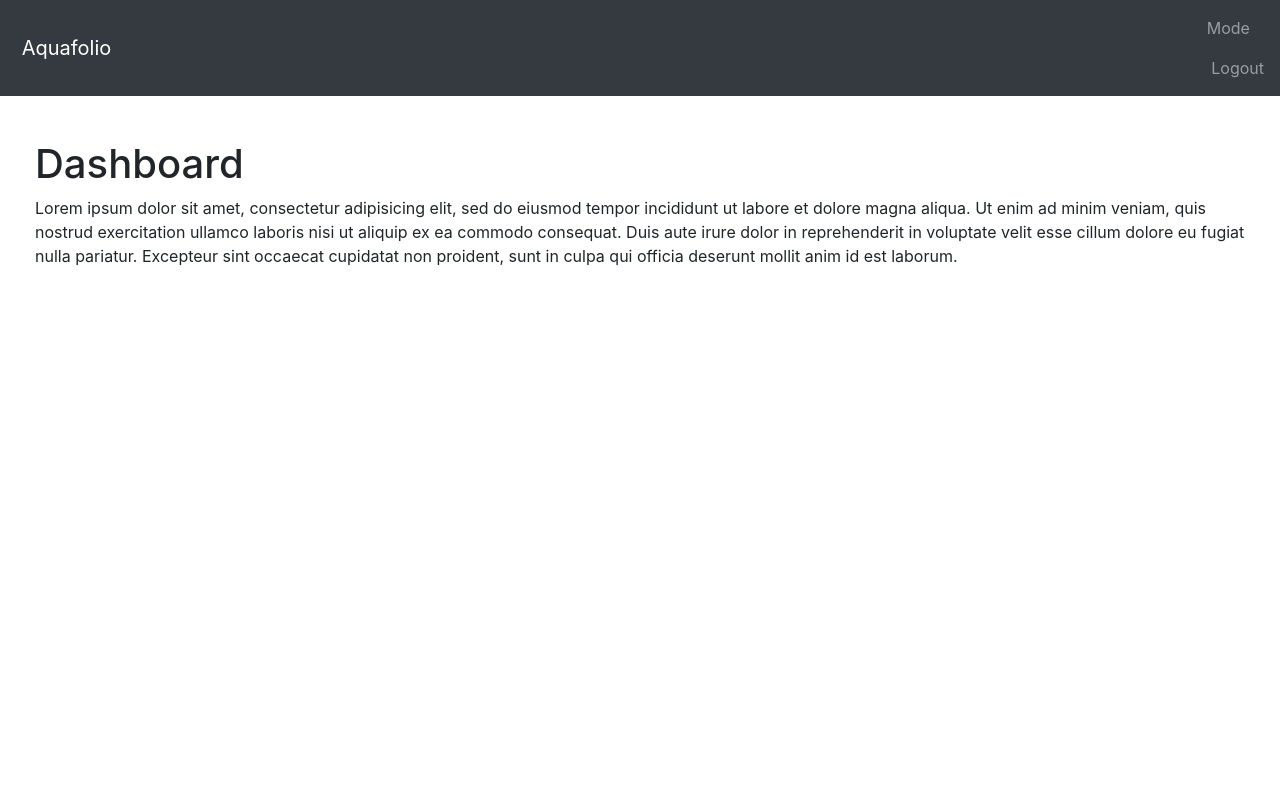
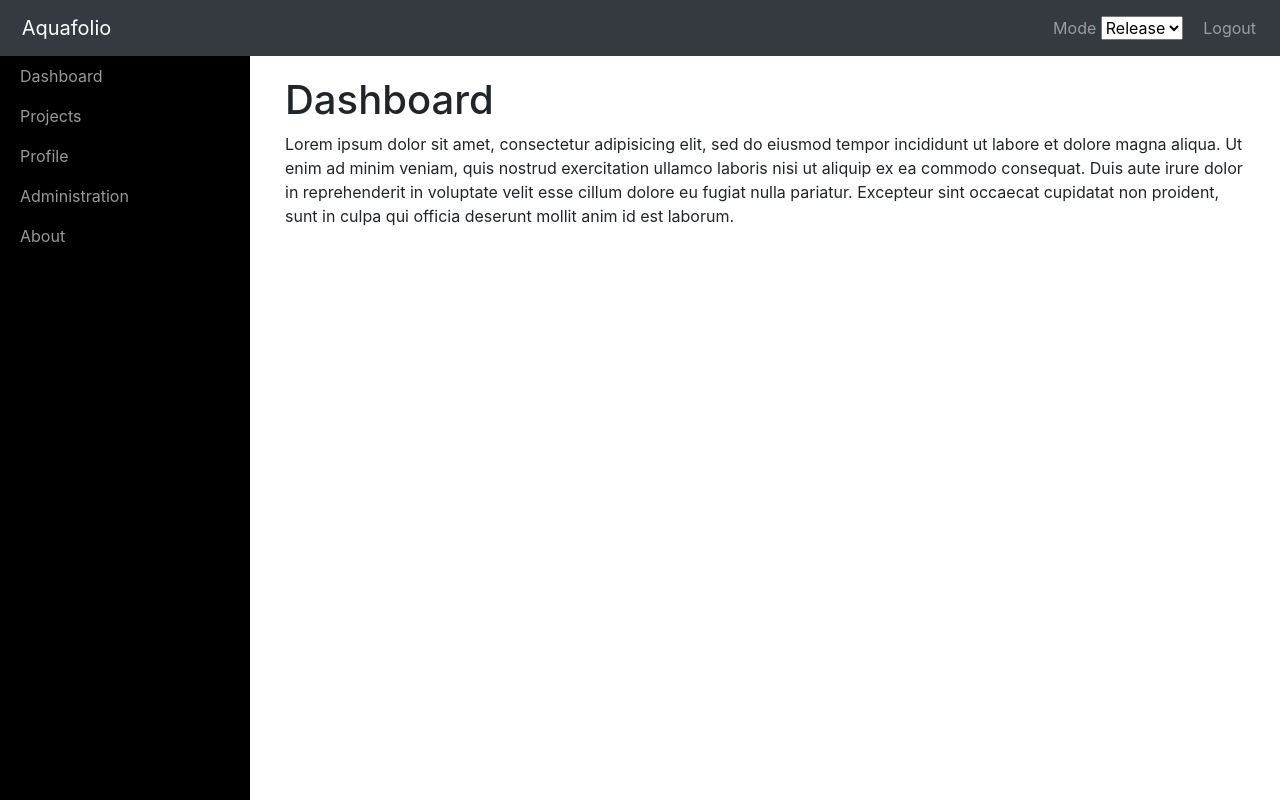
Before and after one commit to ItsSeaJay/blue-carbon, a PHP site: page /backend/dashboard.php in a window 1280 px wide. Run offline with PHP 8.4, Linux system fonts and the light colour scheme; the visitor is signed in with stand-in values (Sample User, id 1); some libraries are stand-ins or nearby versions.

Commit message:
Fixed dashboard navbar styles

```diff
--- a/source/backend/dashboard.php
+++ b/source/backend/dashboard.php
@@ -1,4 +1,4 @@
 <?php
   require_once 'templates/dashboard.php';
-  require_once 'session.php';
+  // require_once 'session.php';
 ?>
--- a/source/backend/templates/dashboard.php
+++ b/source/backend/templates/dashboard.php
@@ -15,37 +15,53 @@
     <script  src="http://code.jquery.com/jquery-3.2.1.min.js" integrity="sha256-hwg4gsxgFZhOsEEamdOYGBf13FyQuiTwlAQgxVSNgt4=" crossorigin="anonymous"></script>
     <!-- JQuery UI -->
     <script src="http://code.jquery.com/ui/1.12.1/jquery-ui.min.js" integrity="sha256-VazP97ZCwtekAsvgPBSUwPFKdrwD3unUfSGVYrahUqU=" crossorigin="anonymous"></script>
+    <!-- Popper JS -->
+    <script src="https://cdnjs.cloudflare.com/ajax/libs/popper.js/1.12.3/umd/popper.min.js" integrity="sha384-vFJXuSJphROIrBnz7yo7oB41mKfc8JzQZiCq4NCceLEaO4IHwicKwpJf9c9IpFgh" crossorigin="anonymous"></script>
+    <!-- Bootstrap JS -->
+    <script src="https://maxcdn.bootstrapcdn.com/bootstrap/4.0.0-beta.2/js/bootstrap.min.js" integrity="sha384-alpBpkh1PFOepccYVYDB4do5UnbKysX5WZXm3XxPqe5iKTfUKjNkCk9SaVuEZflJ" crossorigin="anonymous"></script>
   </head>
   <body>
     <!-- Header -->
     <header>
-      <!-- Top Navigation Bar -->
-      <nav class="navbar navbar-dark bg-dark">
+      <nav class="navbar navbar-expand-lg navbar-dark bg-dark">
         <!-- Brand -->
         <a class="navbar-brand" href="dashboard.php">
           <span class="oi oi-droplet"></span>&nbsp;Aquafolio
         </a>
+
+        <!-- Expand Button -->
+        <button class="navbar-toggler" type="button" data-toggle="collapse" data-target="#navbarNavDropdown" aria-controls="navbarNavDropdown" aria-expanded="false" aria-label="Toggle navigation">
+          <span class="navbar-toggler-icon"></span>
+        </button>
+
+        <!-- Navbar (Dropdown) -->
+        <div id="navbarNavDropdown" class="navbar-collapse collapse">
           <!-- Left Side -->
-        <ul class="nav navbar-nav navbar-left">
-
+          <ul class="navbar-nav mr-auto">
+            <!-- TODO: find something to put in this menu -->
           </ul>
           <!-- Right Side -->
-        <ul class="nav navbar-nav navbar-right">
-          <li class="navbar-item">
-            <a class="nav-link" href="logout.php">
-              Mode
-            </a>
+          <ul class="navbar-nav">
+            <li class="nav-item">
+              <div class="nav-link">
+                <span>Mode</span>
+                <select>
+                  <option>Release</option>
+                  <option>Debug</option>
+                </select>
+              </div>
             </li>
-          <li class="navbar-item">
+            <li class="nav-item">
               <a class="nav-link" href="logout.php">
                 <span class="oi oi-account-logout"></span>&nbsp;Logout
               </a>
             </li>
           </ul>
+        </div>
       </nav>
     </header>
 
-    <div id="wrapper">
+    <div id="wrapper" class="toggled">
       <!-- Sidebar -->
       <div id="sidebar-wrapper">
         <ul class="sidebar-nav">
@@ -64,12 +80,6 @@
           <li>
             <a href="#">About</a>
           </li>
-          <li>
-            <a href="#">Services</a>
-          </li>
-          <li>
-            <a href="#">Contact</a>
-          </li>
         </ul>
       </div>
       <!-- /#sidebar-wrapper -->
@@ -77,21 +87,22 @@
       <!-- Page Content -->
       <div id="page-content-wrapper">
         <div class="container-fluid">
-          <a href="#menu-toggle" class="btn" id="menu-toggle">
-            <span class="oi oi-menu"></span>
-          </a>
+          <section class="row">
+            <div class="col-md">
               <h1>Dashboard</h1>
               <p>
                 Lorem ipsum dolor sit amet, consectetur adipisicing elit, sed do eiusmod tempor incididunt ut labore et dolore magna aliqua. Ut enim ad minim veniam, quis nostrud exercitation ullamco laboris nisi ut aliquip ex ea commodo consequat. Duis aute irure dolor in reprehenderit in voluptate velit esse cillum dolore eu fugiat nulla pariatur. Excepteur sint occaecat cupidatat non proident, sunt in culpa qui officia deserunt mollit anim id est laborum.
               </p>
+            </div>
+          </section>
         </div>
       </div>
       <!-- /#page-content-wrapper -->
 
       <!-- Menu Toggle Script -->
       <script>
-      $("#menu-toggle").click(function(e) {
-          e.preventDefault();
+        $("#menu-toggle").click(function(event) {
+            event.preventDefault();
             $("#wrapper").toggleClass("toggled");
         });
       </script>
```
Lines whose indentation alone changed are shown as unchanged.
